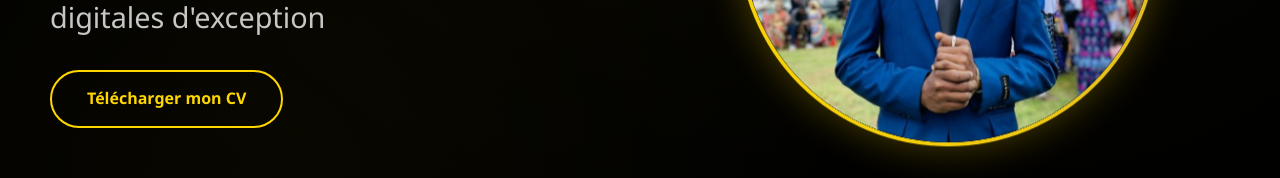
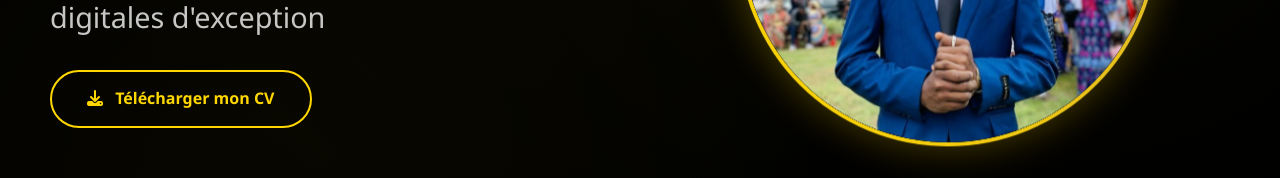
Before and after one commit to Kamguia056/Mon-porfolio, a plain HTML site: page index.html in a window 1280 px wide. Shown: the part 459-637 px from the top of the page. Drawn offline with Linux system fonts and the light colour scheme.

Commit message:
modification de index.html et style4.css et ajout de moncv.pdf

```diff
--- a/index.html
+++ b/index.html
@@ -29,7 +29,8 @@
                     <h1>Kamguia Melvin</h1>
                     <h2>Développeur Full Stack</h2>
                     <h3>Créateur d'expériences et de solution digitales d'exception</h3>
-                    <a href="#" class="btn-cv">Télécharger mon CV</a>
+                    <a href="moncv.pdf" download="moncv.pdf" class="btn-cv">
+                        <i class="fas fa-download"></i> Télécharger mon CV</a>
                 </div>
                 <div class="photo-container">
                     <div class="photo-circle">
--- a/style4.css
+++ b/style4.css
@@ -164,7 +164,9 @@ section {
     overflow: hidden;
     z-index: 1;
 }
-
+.btn-cv i {
+    margin-right: 8px;
+}
 .btn-cv::before {
     content: '';
     position: absolute;
```
Also changed, not shown: 1 other file.
